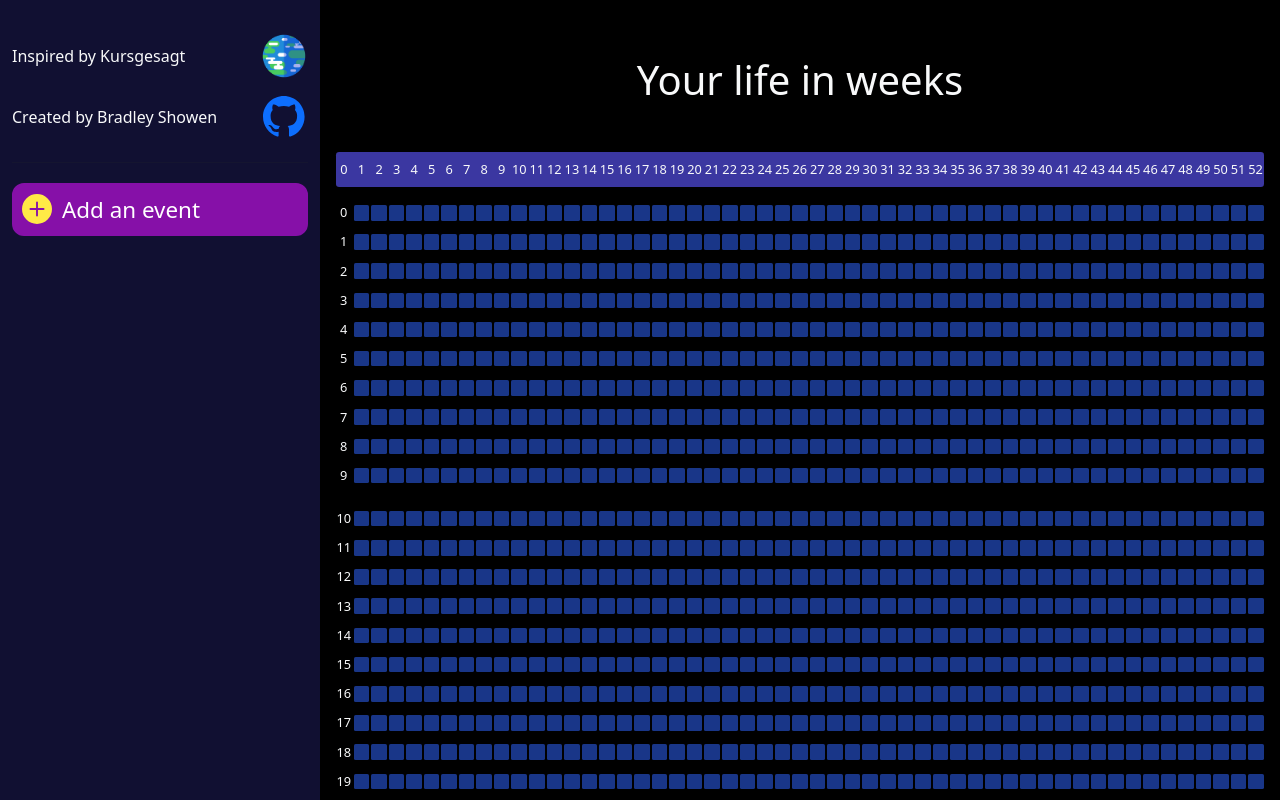
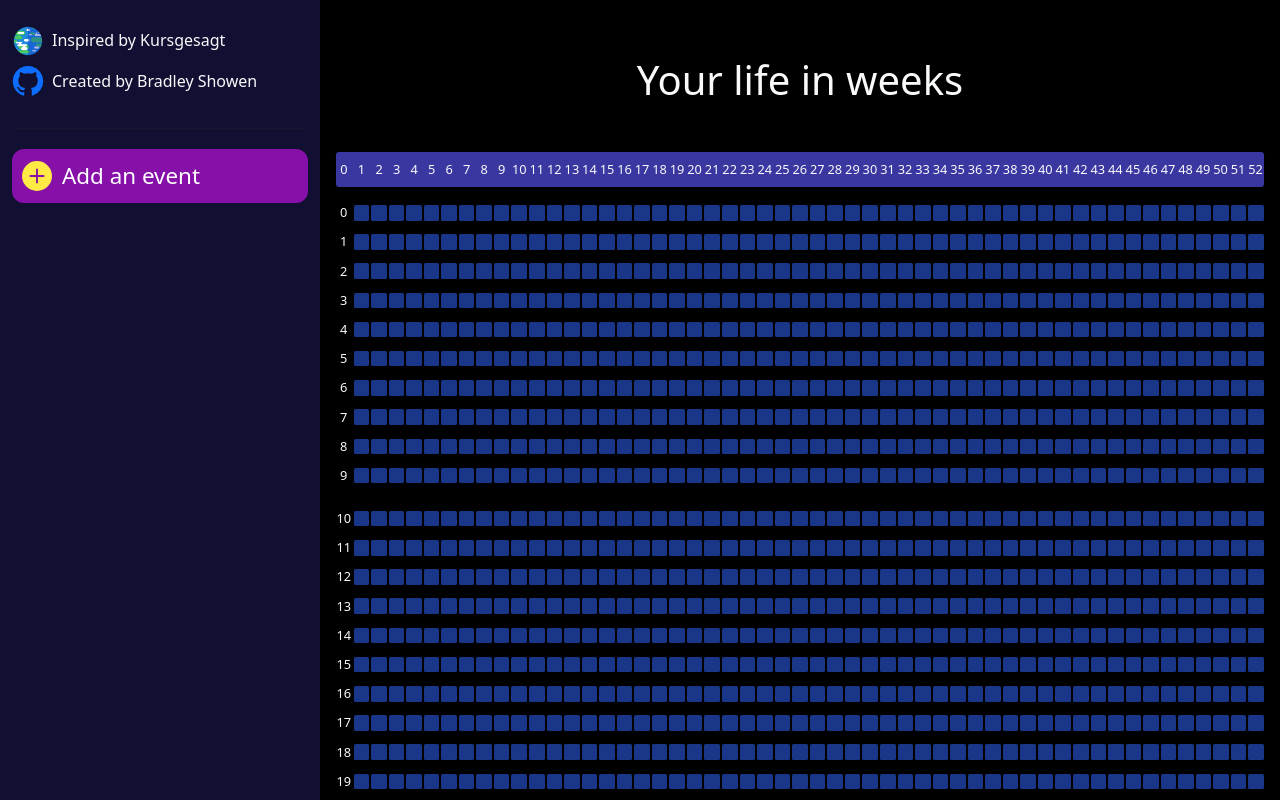
Before and after one commit to BShowen/your-life-in-weeks, a React (Create React App) app: page / in a window 1280 px wide. Both pictures are taken after a click on the button "Submit". Built offline with nearby package versions, Linux system fonts and the light colour scheme.

Commit message:
Style the NavBrand

```diff
--- a/src/components/MiniNav.js
+++ b/src/components/MiniNav.js
@@ -41,7 +41,7 @@ export default class MiniNav extends Component {
         content={
           <div>
             <NavBrand />
-            <Nav className="flex-column pt-2 w-100">
+            <Nav className="flex-column w-100">
               <div
                 className={`${navButtons ? "" : "d-none"}`}
                 style={{
--- a/src/components/NavBrand.js
+++ b/src/components/NavBrand.js
@@ -2,13 +2,14 @@ import React from "react";
 import { Image } from "react-bootstrap";
 import kurzgesagtLogo from "../images/kurzgesagt-logo.webp";
 import { GoMarkGithub } from "react-icons/go";
-import { Navbar } from "react-bootstrap";
+import { Navbar, Stack } from "react-bootstrap";
 
 export default function NavBrand() {
   return (
-    <Navbar.Brand className="d-block d-lg-block text-light d-flex flex-column p-0 m-0 w-100">
-      <div className="mt-3 d-flex flex-row align-items-center justify-content-between">
-        <p className="p-0 m-0 fs-6">Inspired by Kursgesagt </p>
+    <Navbar.Brand className="d-block d-lg-block text-light d-flex flex-column pt-2 pb-2 m-0 w-100">
+      <Stack gap={2}>
+        <div className="d-flex flex-row align-items-center">
+          <div style={{ minWidth: "2.5rem" }}>
             <a
               href="https://www.kurzgesagt.org/about/"
               rel="noreferrer"
@@ -18,22 +19,27 @@ export default function NavBrand() {
                 src={kurzgesagtLogo}
                 alt="Kurzgesagt-logo"
                 fluid
-            style={{ height: "3rem" }}
+                style={{ height: "2rem" }}
               />
             </a>
           </div>
-      <div className="mt-3 d-flex flex-row align-items-center justify-content-between">
-        <p className="p-0 m-0 fs-6">Created by Bradley Showen</p>
+          <p className="p-0 m-0 fs-6">Inspired by Kursgesagt </p>
+        </div>
+        <div className="d-flex flex-row align-items-center">
+          <div style={{ minWidth: "2.5rem" }}>
             <a
               href="https://www.github.com/BShowen"
               rel="noreferrer"
               target="_blank"
             >
               <GoMarkGithub
-            style={{ height: "2.6rem", width: "2.6rem", marginRight: "3px" }}
+                style={{ height: "1.9rem", width: "2.0rem", marginRight: "" }}
               />
             </a>
           </div>
+          <p className="p-0 m-0 fs-6">Created by Bradley Showen</p>
+        </div>
+      </Stack>
     </Navbar.Brand>
   );
 }
```
Lines whose indentation alone changed are shown as unchanged.
